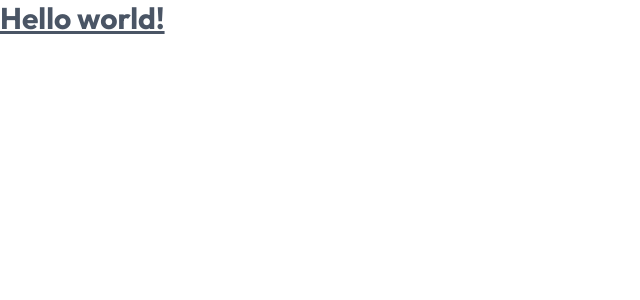
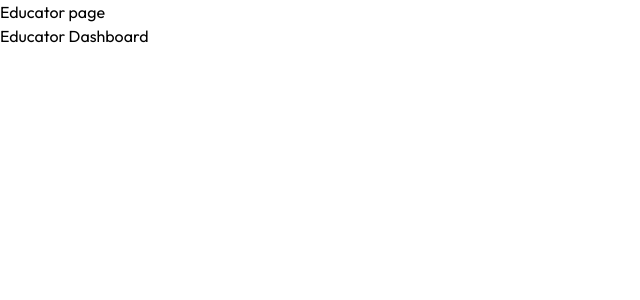
Before and after one commit to biru-ka2/Edemy, a React (Vite) app in the folder client/: page /educator/educator in a window 1280 px wide. Shown: the top 300 px of the page, without its empty margins (0-640 px from the left). Built offline with nearby package versions, Linux system fonts and the light colour scheme.

Commit message:
Set up the routes

```diff
--- a/client/src/App.jsx
+++ b/client/src/App.jsx
@@ -1,11 +1,37 @@
-import React from 'react'
+import React from "react";
+import { Route, Routes } from "react-router-dom";
+import Home from "./pages/student/Home";
+import CoursesList from "./pages/student/CoursesList";
+import CourseDetails from "./pages/student/CourseDetails";
+import MyEnrollments from "./pages/student/MyEnrollments";
+import Player from "./pages/student/Player";
+import Loading from "./components/student/Loading";
+import Educator from "./pages/educator/Educator";
+import Dashboard from "./pages/educator/Dashboard";
+import AddCourse from "./pages/educator/AddCourse";
+import MyCourses from "./pages/educator/MyCourses";
+import StudentsEnrolled from "./pages/educator/StudentsEnrolled";
 
 const App = () => {
   return (
     <div>
-      <h1 class="text-gray-600 text-3xl font-bold underline">Hello world!</h1>
+      <Routes>
+        <Route path="/" element={<Home />} />
+        <Route path="/course-list" element={<CoursesList />} />
+        <Route path="/course-list/:input" element={<CoursesList />} />
+        <Route path="/course/:id" element={<CourseDetails />} />
+        <Route path="/my-enrollments" element={<MyEnrollments />} />
+        <Route path="/player/:courseId" element={<Player />} />
+        <Route path="/loading/:path" element={<Loading />} />
+        <Route path="/educator" element={<Educator />}>
+          <Route path="educator" element={<Dashboard />} />
+          <Route path="add-course" element={<AddCourse />} />
+          <Route path="my-courses" element={<MyCourses />} />
+          <Route path="student-enrolled" element={<StudentsEnrolled />} />
+        </Route>
+      </Routes>
     </div>
-  )
-}
+  );
+};
 
-export default App
+export default App;
--- a/client/src/main.jsx
+++ b/client/src/main.jsx
@@ -1,10 +1,13 @@
+import { BrowserRouter } from 'react-router-dom'
 import { createRoot } from 'react-dom/client'
 import './index.css'
 import App from './App.jsx'
 import { AppContextProvider } from './context/AppContext.jsx'
 
 createRoot(document.getElementById('root')).render(
-  <AppContextProvider>
-    <App />
-  </AppContextProvider>,
+  <BrowserRouter>
+    <AppContextProvider>
+      <App />
+    </AppContextProvider>
+  </BrowserRouter>
 )
--- a/client/src/pages/educator/Educator.jsx
+++ b/client/src/pages/educator/Educator.jsx
@@ -1,9 +1,13 @@
 import React from 'react'
+import { Outlet } from 'react-router-dom'
 
 const Educator = () => {
   return (
     <div>
       <h1>Educator page</h1>
+      <div>
+        {<Outlet/>}
+      </div>
     </div>
   )
 }
```
